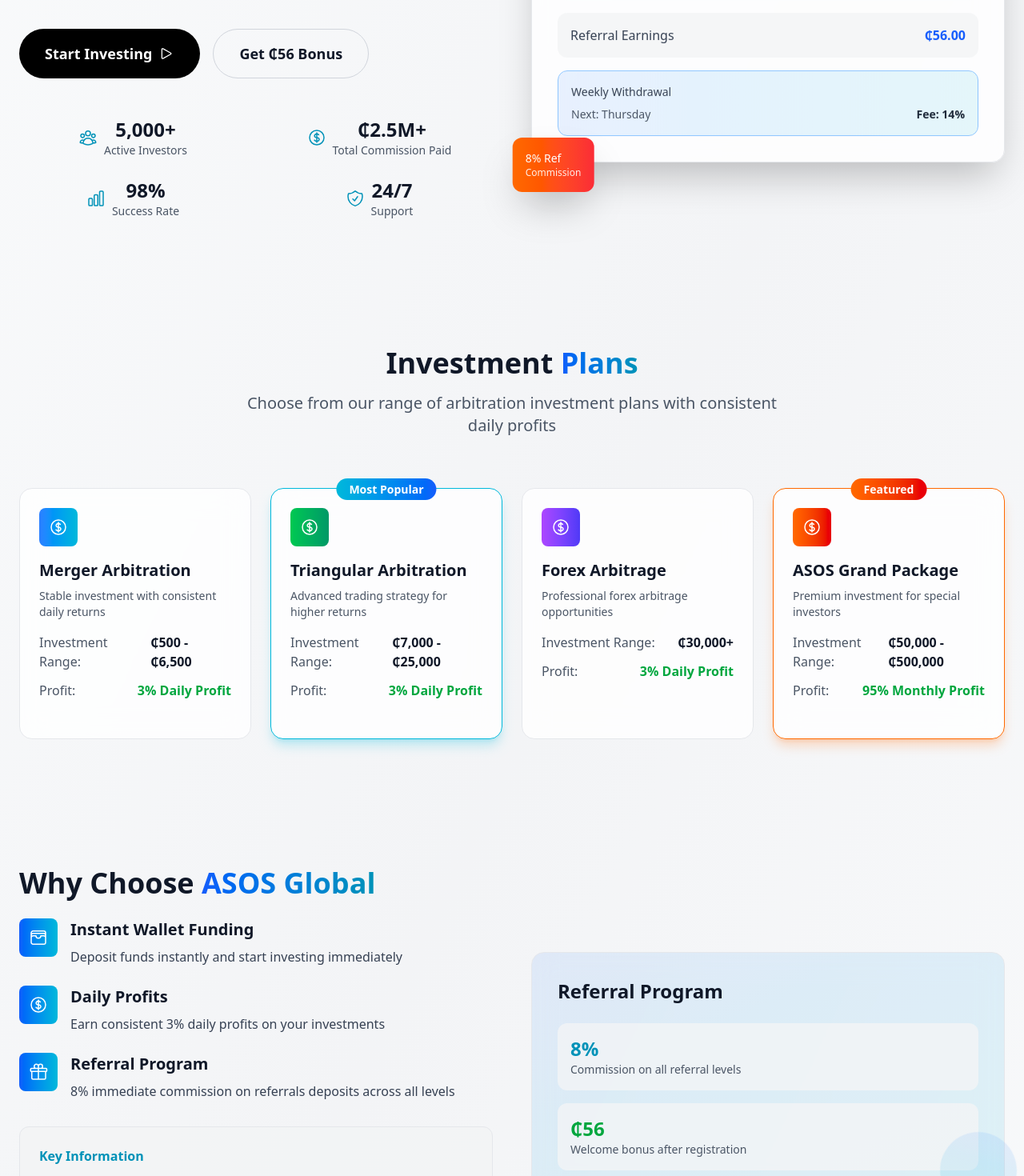
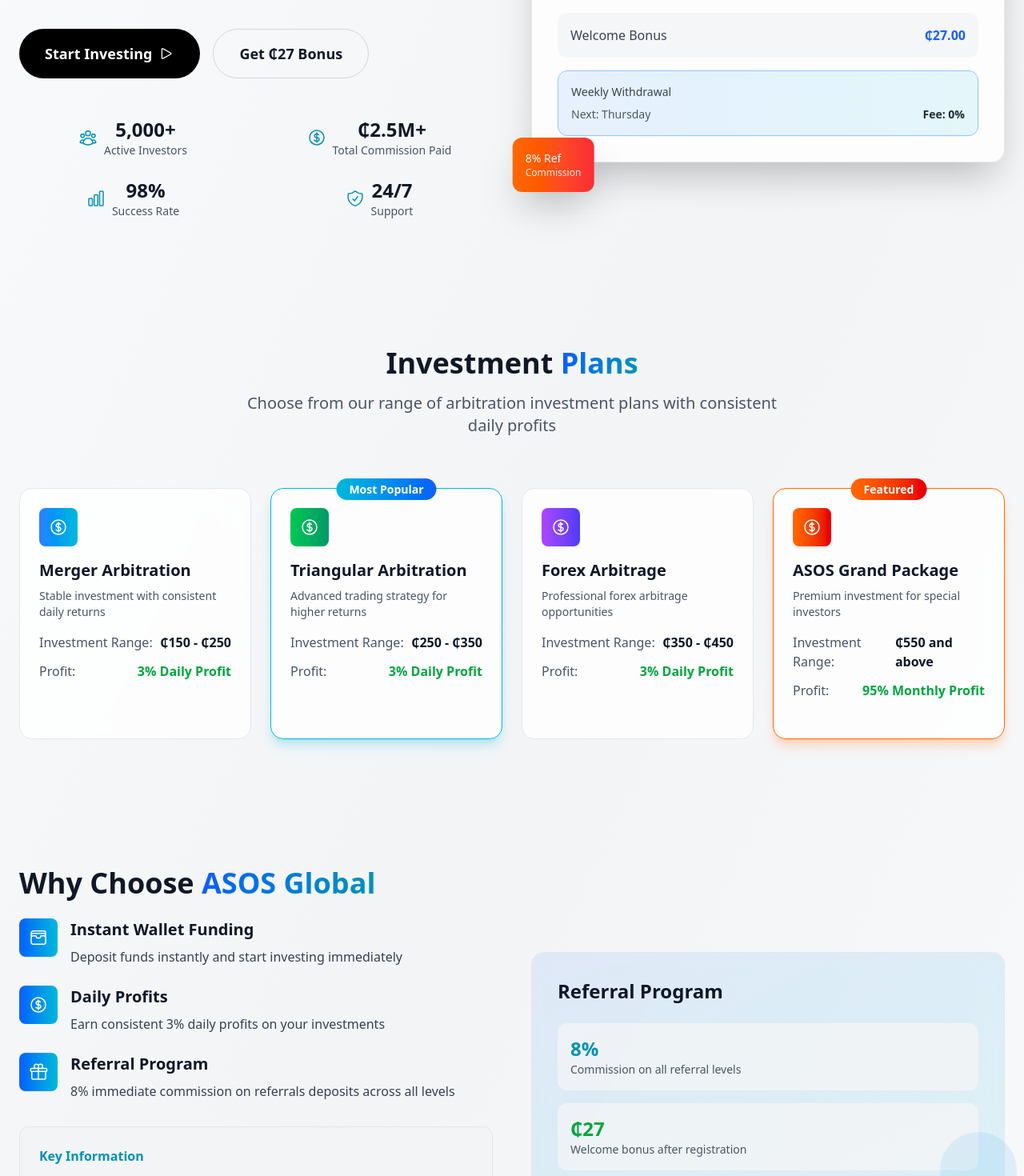
Before and after one commit to duncan-david23/agi-customers-frontend, a React (Vite) app: page / in a window 1280 px wide. Shown: the part 420-1890 px from the top of the page at 80% size. Built offline with nearby package versions, Linux system fonts and the light colour scheme.

Commit message:
update pricing

```diff
--- a/src/pages/Home.jsx
+++ b/src/pages/Home.jsx
@@ -30,14 +30,14 @@
   const investmentPlans = [
     {
       name: 'Merger Arbitration',
-      range: '₵500 - ₵6,500',
+      range: '₵150 - ₵250',
       profit: '3% Daily Profit',
       color: 'from-blue-500 to-cyan-500',
       description: 'Stable investment with consistent daily returns'
     },
     {
       name: 'Triangular Arbitration',
-      range: '₵7,000 - ₵25,000',
+      range: '₵250 - ₵350',
       profit: '3% Daily Profit',
       color: 'from-green-500 to-emerald-600',
       popular: true,
@@ -45,14 +45,14 @@
     },
     {
       name: 'Forex Arbitrage',
-      range: '₵30,000+',
+      range: '₵350 - ₵450',
       profit: '3% Daily Profit',
       color: 'from-purple-500 to-indigo-600',
       description: 'Professional forex arbitrage opportunities'
     },
     {
       name: 'ASOS Grand Package',
-      range: '₵50,000 - ₵500,000',
+      range: '₵550 and above',
       profit: '95% Monthly Profit',
       color: 'from-orange-500 to-red-600',
       featured: true,
@@ -166,7 +166,7 @@
                 className="border border-gray-300 px-8 py-4 rounded-full font-semibold text-lg hover:bg-gray-100 transition-all"
                 onClick={()=> navigate('/register')}
               >
-                Get ₵56 Bonus
+                Get ₵27 Bonus
               </motion.button>
             </div>
 
@@ -228,15 +228,15 @@
                 </div>
 
                 <div className="flex justify-between items-center p-4 bg-gray-100/80 rounded-xl">
-                  <span className="text-gray-700">Referral Earnings</span>
-                  <span className="text-blue-600 font-bold">₵56.00</span>
+                  <span className="text-gray-700">Welcome Bonus</span>
+                  <span className="text-blue-600 font-bold">₵27.00</span>
                 </div>
 
                 <div className="bg-gradient-to-r from-blue-500/10 to-cyan-500/10 p-4 rounded-xl border border-blue-300">
                   <div className="text-sm text-gray-700">Weekly Withdrawal</div>
                   <div className="flex items-center justify-between mt-2">
                     <span className="text-sm text-gray-600">Next: Thursday</span>
-                    <span className="text-sm font-semibold text-gray-800">Fee: 14%</span>
+                    <span className="text-sm font-semibold text-gray-800">Fee: 0%</span>
                   </div>
                 </div>
               </div>
@@ -401,7 +401,7 @@
                 </div>
                 <div className="flex justify-between text-gray-700">
                   <span>Minimum Withdrawal:</span>
-                  <span className="font-semibold text-gray-900">₵165</span>
+                  <span className="font-semibold text-gray-900">₵80</span>
                 </div>
                 <div className="flex justify-between text-gray-700">
                   <span>Withdrawal Fee:</span>
@@ -432,7 +432,7 @@
                   <div className="text-sm text-gray-600">Daily team trading bonus</div>
                 </div> */}
                 <div className="bg-gray-100/80 rounded-xl p-4">
-                  <div className="text-2xl font-bold text-green-600">₵56</div>
+                  <div className="text-2xl font-bold text-green-600">₵27</div>
                   <div className="text-sm text-gray-600">Welcome bonus after registration</div>
                 </div>
               </div>
```
